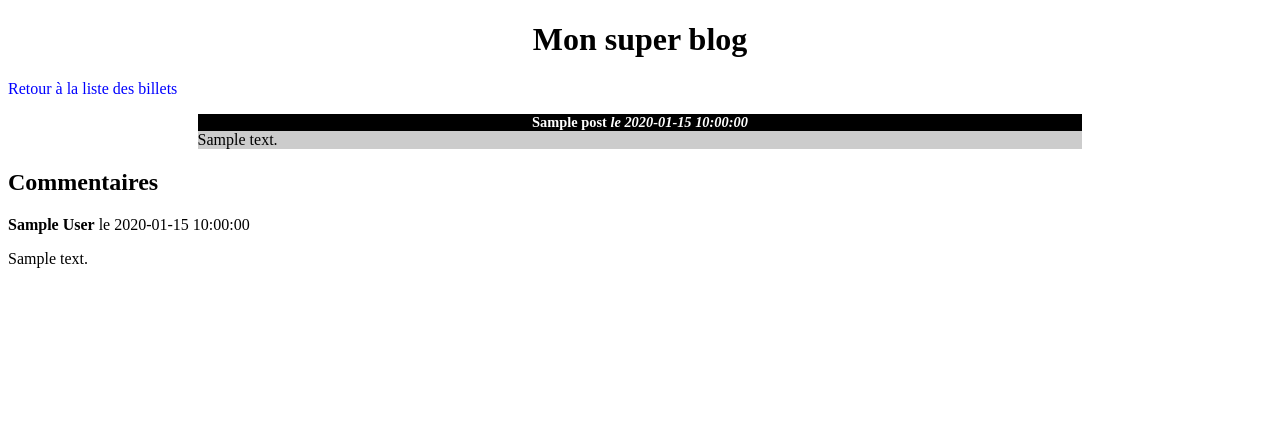
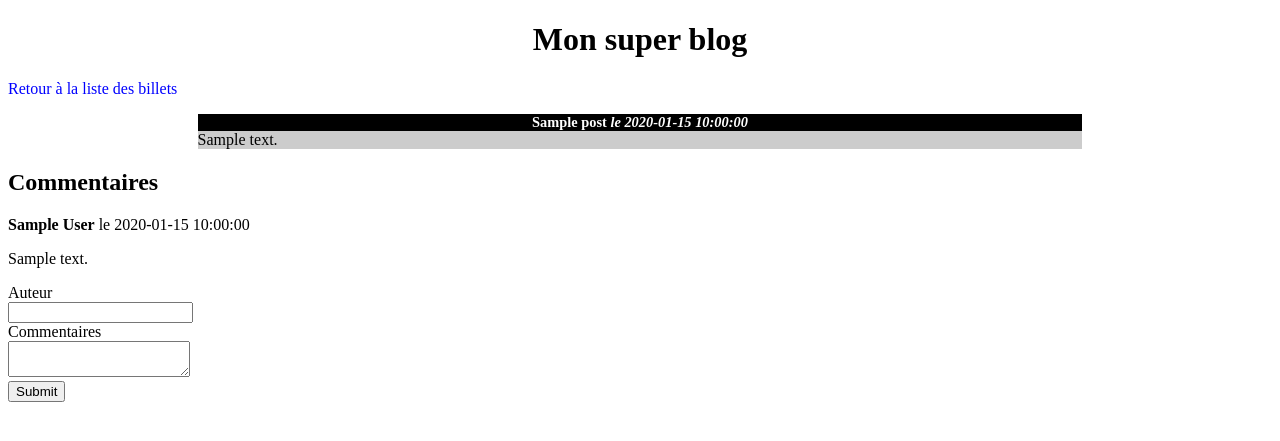
Before and after one commit to Bam92/blog_engine, a PHP site: page /index.php?action=post&id=1 in a window 1280 px wide. Shown: the top 441 px of the page. Run offline with PHP 8.4, Linux system fonts and the light colour scheme; tables that the repository leaves empty hold one stand-in row (values such as "Sample post").

Commit message:
add new comment
users can now add comments on a post using a simple form

```diff
--- a/controller/frontend.php
+++ b/controller/frontend.php
@@ -15,3 +15,13 @@ function post() {
 
   require('view/frontend/postView.php');
 }
+
+function addComment($pstId, $author, $comment) {
+  $affectedRows = postComment($pstId, $author, $comment);
+
+  if ($affectedRows === false) {
+    die('Impossible d\'ajouter le Commentaires!');
+  } else {
+    header('Location: index.php?action=post&id=' .$pstId);
+  }
+}
--- a/index.php
+++ b/index.php
@@ -11,6 +11,16 @@ if (isset($_GET['action'])) {
     } else {
       echo "Erreur : aucun identifiant de billet envoye ou l'identifiant est incorrect";
     }
+  } elseif ($_GET['action'] == 'addComment') {
+    if (isset($_GET['id']) && $_GET['id'] > 0) {
+      if (!empty($_POST['author'])  && !empty($_POST['comment'])) {
+        addComment($_GET['id'], $_POST['author'], $_POST['comment']);
+      } else {
+        echo "Erreur: tous les champs ne sont pas remplis!";
+      }
+    } else {
+      echo "Erreur: aucun identifiant n'a ete envoye";
+    }
   }
 } else {
   listPosts();
--- a/model/frontend.php
+++ b/model/frontend.php
@@ -65,3 +65,13 @@ function getComments($postId)
   return $comments;
 
 }
+
+/* add new comment*/
+function postComment($pstId, $author, $comment) {
+  $db_conct = dbConnect();
+
+  $comments = $db_conct->prepare('INSERT INTO t_comment(pst_id, cmt_author, cmt_content, cmt_date) VALUES(?, ?, ?, NOW())');
+  $affectedRows = $comments->execute(array($pstId, $author, $comment));
+
+  return $affectedRows;
+}
--- a/view/frontend/postView.php
+++ b/view/frontend/postView.php
@@ -15,7 +15,7 @@
     </div>
 
     <h2>Commentaires</h2>
-    <?php
+<?php
     while ($comment = $comments->fetch())
     {
       echo "<p> <strong>" .htmlentities($comment['cmt_author']). "</strong> le ".
@@ -24,6 +24,21 @@
   }
 ?>
 
+<!--form to add comment-->
+<form class="" action="index.php?action=addComment&amp;id=<?php echo $post['pst_id']; ?>" method="post">
+  <div class="">
+    <label for="author">Auteur</label><br>
+    <input type="text" name="author" id="author">
+  </div>
+  <div>
+    <label for="comment">Commentaires</label><br>
+    <textarea name="comment" id="comment"></textarea>
+  </div>
+  <div class="">
+    <input type="submit">
+  </div>
+</form>
+
 <?php $content= ob_get_clean(); ?>
 
 <?php require('template.php'); ?>
```
